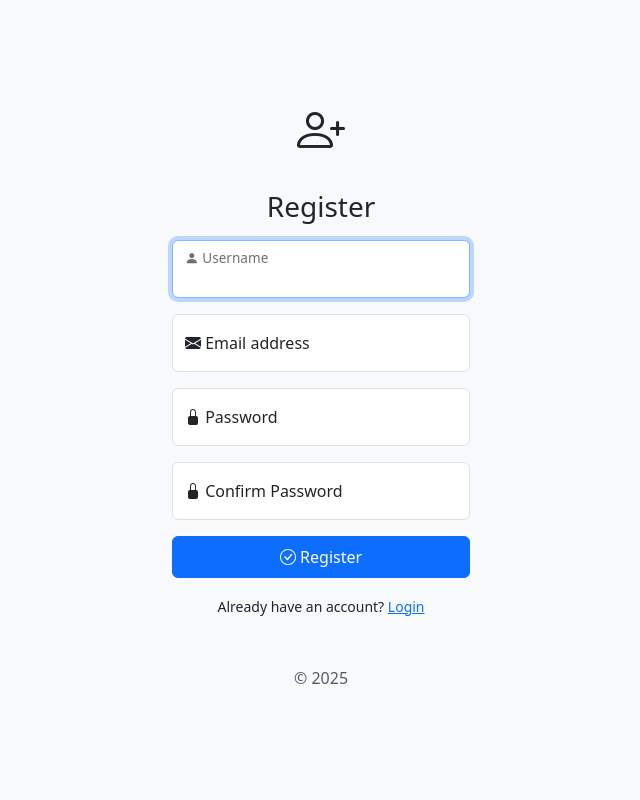
After one commit to talluru-Tejaswi/Optimized-Cutting-Table-Software, a Django app: page /accounts/authenticate/v1/register/ in a window 1280 px wide. The commit adds this page. Shown: the whole page, without its empty margins (319-959 px from the left). Run offline with Django 5.2, Linux system fonts and the light colour scheme.

Commit message:
added accounts templates

```diff
--- /dev/null
+++ b/templates/register.html
@@ -0,0 +1,65 @@
+<!doctype html>
+<html lang="en" data-bs-theme="auto">
+  <head>
+    <meta charset="utf-8">
+    <meta name="viewport" content="width=device-width, initial-scale=1">
+    <title>Register · Bootstrap 5.3</title>
+    <!-- Bootstrap CSS (latest CDN) -->
+    <link rel="stylesheet" href="https://cdn.jsdelivr.net/npm/bootstrap@5.3.1/dist/css/bootstrap.min.css" crossorigin="anonymous">
+    <!-- Bootstrap Icons (latest CDN) -->
+    <link rel="stylesheet" href="https://cdn.jsdelivr.net/npm/bootstrap-icons@1.10.5/font/bootstrap-icons.css">
+    <!-- Font Awesome (latest CDN) -->
+    <link rel="stylesheet" href="https://cdnjs.cloudflare.com/ajax/libs/font-awesome/6.4.0/css/all.min.css" crossorigin="anonymous" referrerpolicy="no-referrer" />
+    <style>
+      html, body {
+        height: 100%;
+      }
+      .form-signin {
+        max-width: 330px;
+        padding: 1rem;
+      }
+      .form-signin .form-floating:focus-within {
+        z-index: 2;
+      }
+      .form-signin input {
+        margin-bottom: 10px;
+      }
+    </style>
+  </head>
+  <body class="d-flex align-items-center py-4 bg-body-tertiary">
+    <main class="form-signin w-100 m-auto">
+      <form method="post" action="{% url 'register' %}">
+        {% csrf_token %}
+        <div class="text-center mb-4">
+          <i class="bi bi-person-plus" style="font-size: 3rem;"></i>
+        </div>
+        <h1 class="h3 mb-3 fw-normal text-center">Register</h1>
+        <div class="form-floating mb-3">
+          <input type="text" name="username" class="form-control" id="floatingUsername" placeholder="Username" required autofocus>
+          <label for="floatingUsername"><i class="bi bi-person-fill"></i> Username</label>
+        </div>
+        <div class="form-floating mb-3">
+          <input type="email" name="email" class="form-control" id="floatingEmail" placeholder="name@example.com" required>
+          <label for="floatingEmail"><i class="bi bi-envelope-fill"></i> Email address</label>
+        </div>
+        <div class="form-floating mb-3">
+          <input type="password" name="password" class="form-control" id="floatingPassword" placeholder="Password" required>
+          <label for="floatingPassword"><i class="bi bi-lock-fill"></i> Password</label>
+        </div>
+        <div class="form-floating mb-3">
+          <input type="password" name="confirm_password" class="form-control" id="floatingConfirmPassword" placeholder="Confirm Password" required>
+          <label for="floatingConfirmPassword"><i class="bi bi-lock-fill"></i> Confirm Password</label>
+        </div>
+        <button class="btn btn-primary w-100 py-2" type="submit">
+          <i class="bi bi-check-circle"></i> Register
+        </button>
+        <div class="text-center mt-3">
+          <small>Already have an account? <a href="{% url 'login' %}">Login</a></small>
+        </div>
+        <p class="mt-5 mb-3 text-body-secondary text-center">&copy; 2025</p>
+      </form>
+    </main>
+    <!-- Bootstrap JS (with Popper) -->
+    <script src="https://cdn.jsdelivr.net/npm/bootstrap@5.3.1/dist/js/bootstrap.bundle.min.js" crossorigin="anonymous"></script>
+  </body>
+</html>
```
Also changed, not shown: templates/base.html (+4 -4 lines), templates/login.html (added, +67 -0 lines), templates/profile_update_email.html (added, +13 -0 lines), templates/register_email.html (added, +14 -0 lines), templates/session_login_email.html (added, +13 -0 lines), db.sqlite3.
